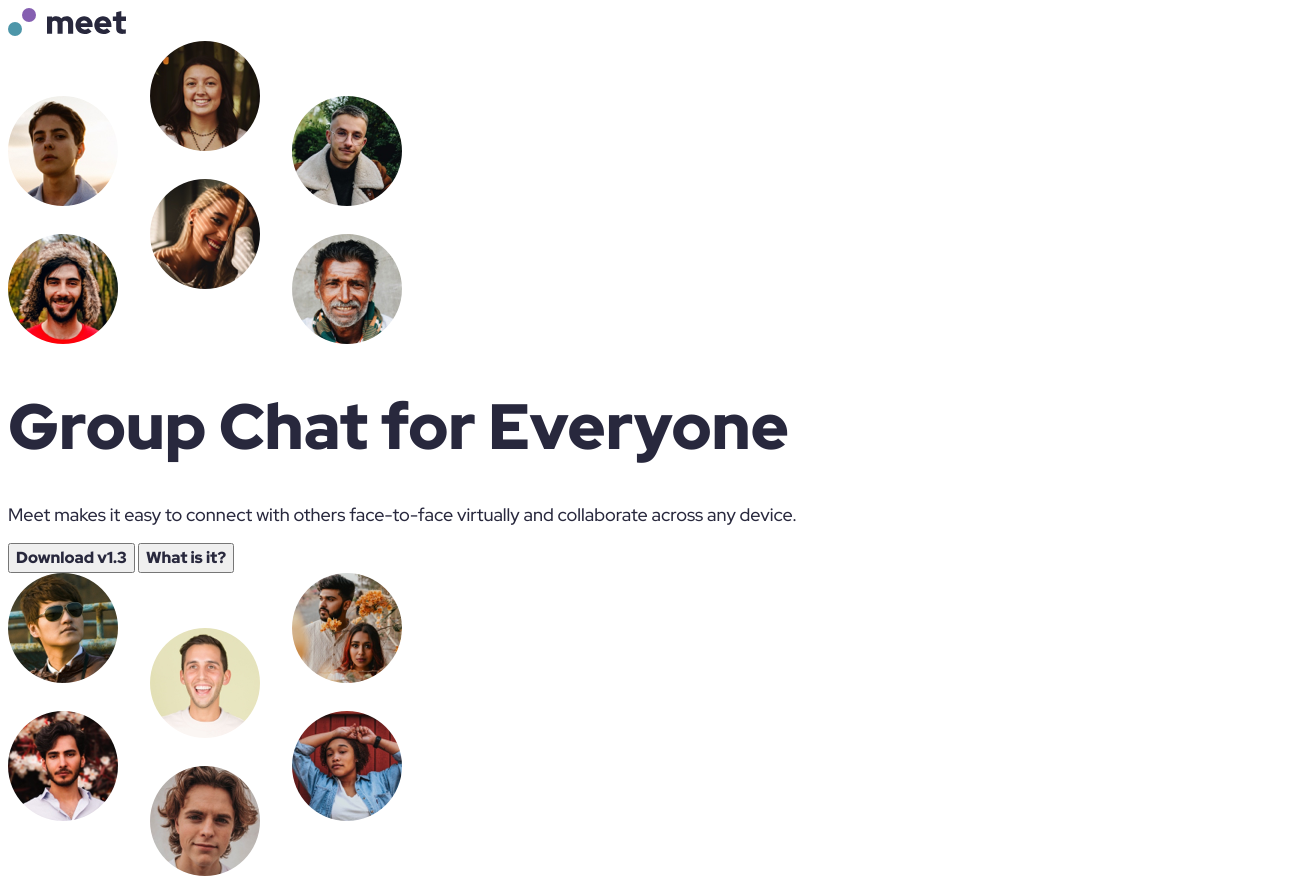
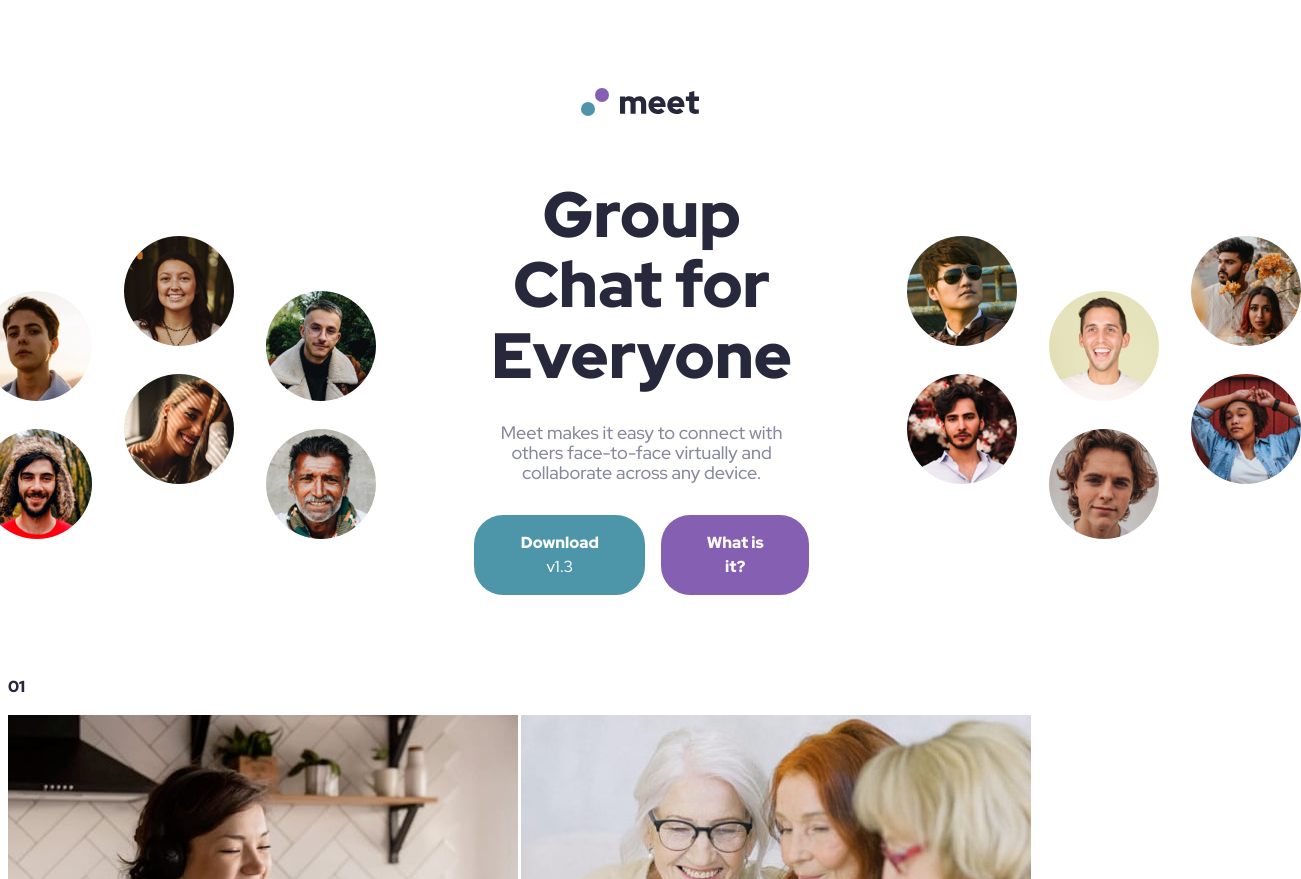
Before and after one commit to RetroApe/meet-landing-page, a website built with Parcel: page src/index.html in a window 1280 px wide. Shown: the top 879 px of the page, 1301 px wide, since content can reach past the window. Built offline with nearby package versions, Linux system fonts and the light colour scheme.

Commit message:
CSS | Header

```diff
--- a/src/index.html
+++ b/src/index.html
@@ -21,8 +21,10 @@
     <div>
       <h1 class="t1">Group Chat for Everyone</h1>
       <p class="title-description t4">Meet  makes it easy to connect with others face-to-face virtually and collaborate across any device.</p>
-      <button class="button-blue t5">Download v1.3</button>
-      <button class="button-purple t5">What is it?</button>
+        <div class="buttons">
+          <button class="button-blue t5">Download <span class="version">v1.3</span></button>
+          <button class="button-purple t5">What is it?</button>
+        </div>
     </div>
 
     <img src="assets/desktop/image-hero-right.png">
--- a/src/scss/main.scss
+++ b/src/scss/main.scss
@@ -13,10 +13,11 @@ $slate-900: #28283D;
 $slate-600: #87879D;
 $slate-300: #D1D1DF;
 $white: #FAFAFA;
-
+/* COLORS */
 
 * {
     font-family: "Red Hat Display", sans-serif;
+    box-sizing: border-box;
 }
 
 
@@ -46,7 +47,7 @@ $white: #FAFAFA;
 
 @mixin text-preset-4() {
     @include set-text-preset($size: 1.125rem, $weight: 500);
-    color: $slate-900;
+    color: $slate-600;
 }
 
 @mixin text-preset-5() {
@@ -74,3 +75,70 @@ $white: #FAFAFA;
 .t5 {
     @include text-preset-5()
 }
+
+@mixin button($padding, $bg-color, $color) {
+    padding: $padding;
+    background: $bg-color;
+    color: $color;
+    border: none;
+    border-radius: 1.8125rem;
+}
+
+.button-blue {
+    @include button(1rem 2.5rem, $cyan-600, $white)
+}
+
+.button-purple {
+     @include button(1rem 2.5rem, $purple-600, $white)
+}
+
+html {
+    overflow-x: hidden;
+}
+
+.logo-top {
+    height: 6.75rem;
+    display: flex;
+    flex-direction: column;
+    justify-content: flex-end;
+
+    & img {
+        margin: 0 auto;
+    }
+}
+
+header {
+    width: 103vw;
+    min-height: 30.5rem;
+    margin-left: -2vw;
+    padding: 4rem 0;
+
+
+    display: flex;
+    justify-content: space-between;
+    align-items: center;
+    gap: 6.115625rem;
+
+    & div {
+        max-width: 28rem;
+        display: flex;
+        flex-direction: column;
+        align-items: center;
+        text-align: center;
+        gap: 2rem;
+
+        & > * {
+            margin: 0;
+        }
+    }
+}
+
+.version {
+    font-weight: 500;
+}
+
+.buttons {
+    display: flex;
+    flex-direction: row;
+    gap: 1rem;
+}
```
Also changed, not shown: dist/index.html, 3 other files.
